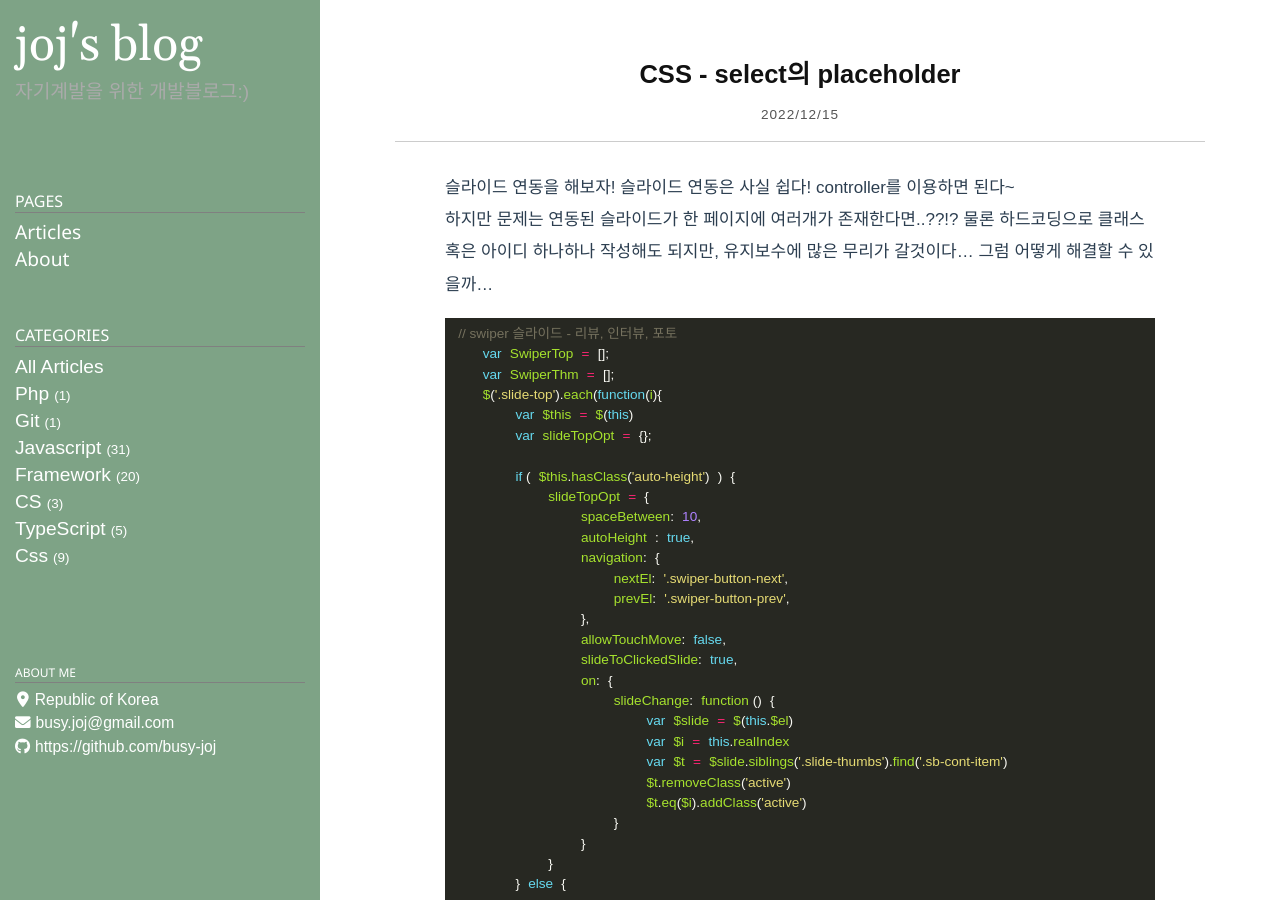
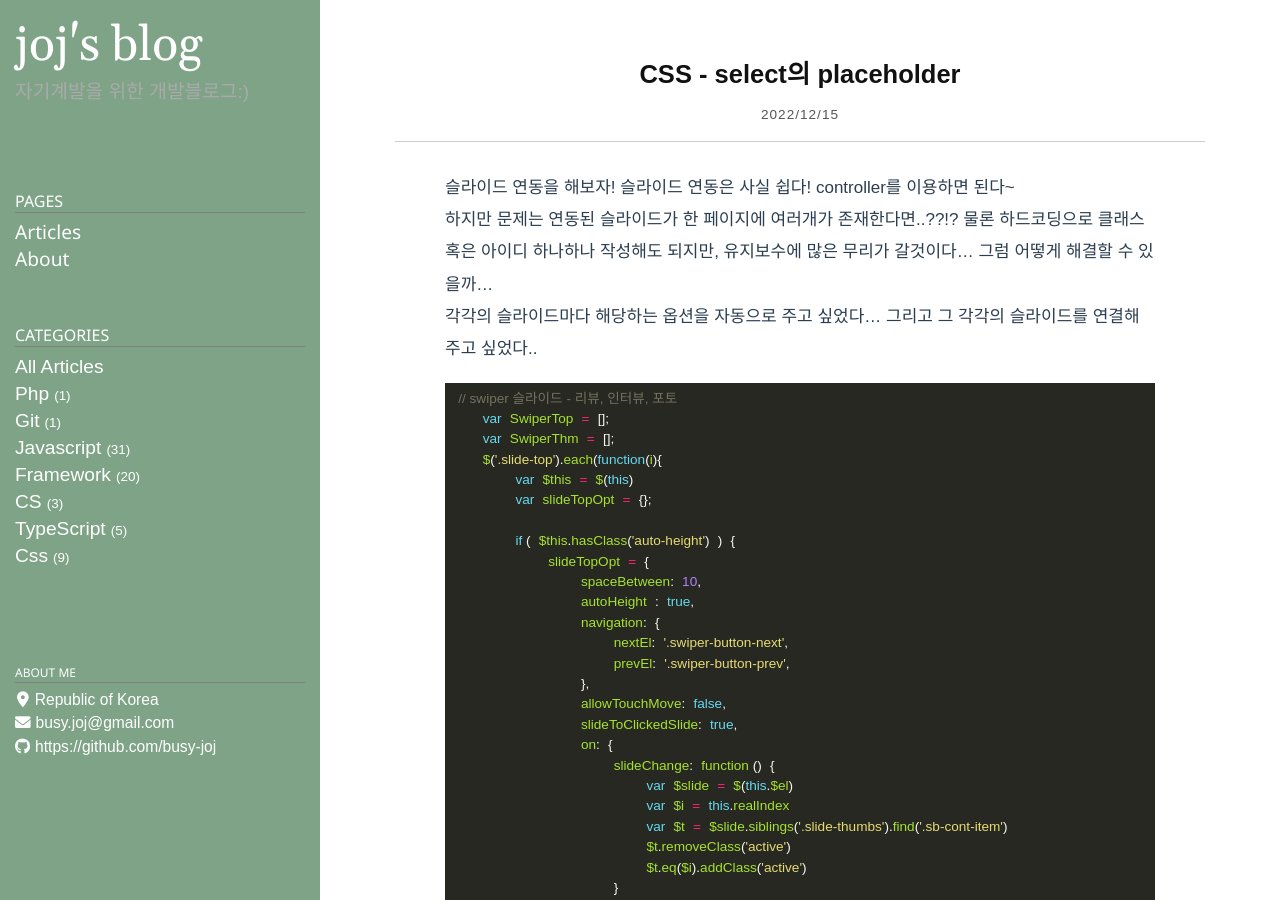
Before and after one commit to busy-joj/busy-joj.github.io, a Jekyll site: the page built from _posts/css/2022-12-15-css7 copy.markdown, in a window 1280 px wide and 900 px high. Built offline with Jekyll 4.4.1, drawn with Linux system fonts in a browser that asks for light colours; some web fonts are replaced.

Commit message:
포스팅 수정

````diff
--- a/_posts/css/2022-12-15-css7 copy.markdown
+++ b/_posts/css/2022-12-15-css7 copy.markdown
@@ -14,6 +14,10 @@ controller를 이용하면 된다~
 물론 하드코딩으로 클래스 혹은 아이디 하나하나 작성해도 되지만,
 유지보수에 많은 무리가 갈것이다...
 그럼 어떻게 해결할 수 있을까...
+
+각각의 슬라이드마다 해당하는 옵션을 자동으로 주고 싶었다...
+그리고 그 각각의 슬라이드를 연결해주고 싶었다..
+
 
 ```javascript
  // swiper 슬라이드 - 리뷰, 인터뷰, 포토
````
